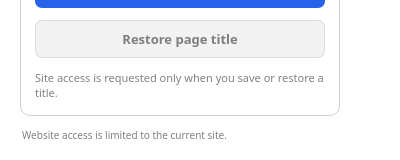
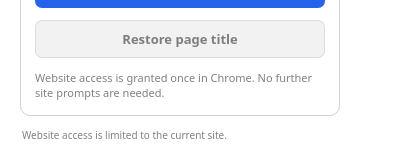
Before and after one commit to maralexofficial/maralex-chrome-tabrenamer, a browser extension: page src/popup/popup.html in a window 400 px wide. Shown: the part 233-393 px from the top of the page. Drawn offline with Linux system fonts and the light colour scheme.

Commit message:
Document one-time broad website access

```diff
--- a/src/popup/popup.html
+++ b/src/popup/popup.html
@@ -26,7 +26,7 @@
           Restore page title
         </button>
         <p id="status" class="popup__status" role="status" aria-live="polite">
-          Site access is requested only when you save or restore a title.
+          Website access is granted once in Chrome. No further site prompts are needed.
         </p>
       </section>
       <footer class="popup__footer">
```
